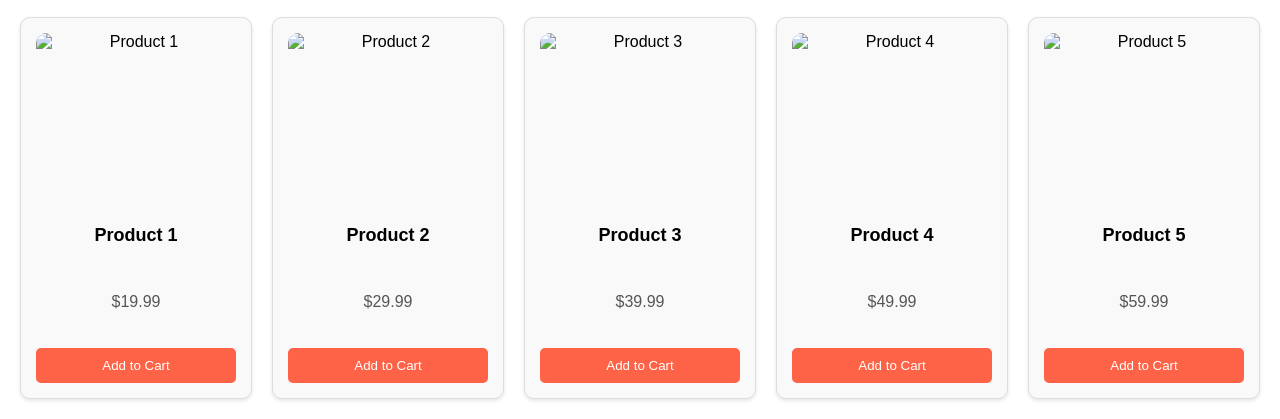
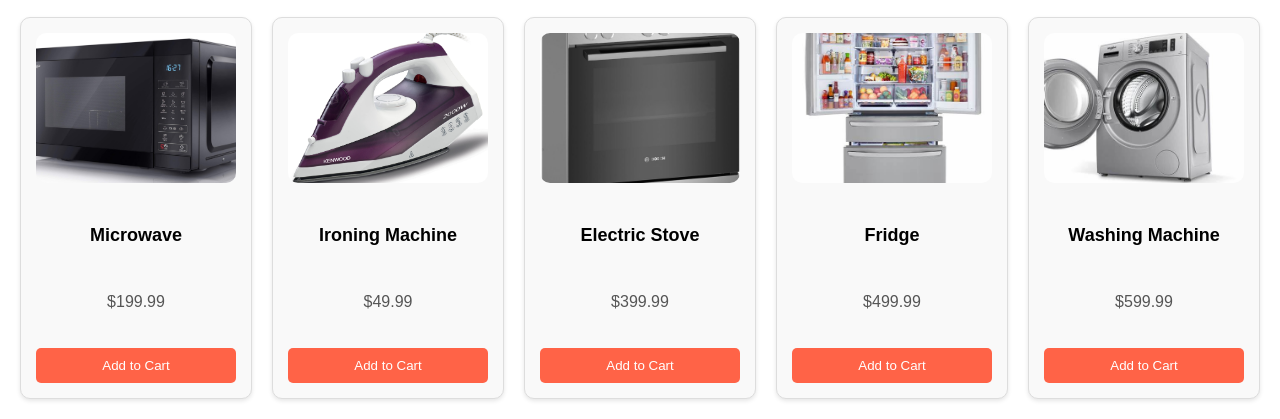
Before and after one commit to hazey-dere/grove-shop.com, a plain HTML site: page Home-appliances.html in a window 1280 px wide. Shown: the part 393-812 px from the top of the page. Drawn offline with Linux system fonts and the light colour scheme.

Commit message:
Add files via upload

```diff
--- a/Home-appliances.html
+++ b/Home-appliances.html
@@ -128,36 +128,36 @@
 
     <div class="product-container">
         <div class="product-card">
-            <img src="product1.jpg" alt="Product 1">
-            <h3>Product 1</h3>
-            <p>$19.99</p>
+            <img src="Microwave.jpg" alt="Product 1">
+            <h3>Microwave</h3>
+            <p>$199.99</p>
             <button onclick="addToCart(1)">Add to Cart</button>
         </div>
 
         <div class="product-card">
-            <img src="product2.jpg" alt="Product 2">
-            <h3>Product 2</h3>
-            <p>$29.99</p>
+            <img src="Ironing Machine.jpg" alt="Product 2">
+            <h3>Ironing Machine</h3>
+            <p>$49.99</p>
             <button onclick="addToCart(2)">Add to Cart</button>
         </div>
 
         <div class="product-card">
-            <img src="product3.jpg" alt="Product 3">
-            <h3>Product 3</h3>
-            <p>$39.99</p>
+            <img src="Electric Stove.jpg" alt="Product 3">
+            <h3>Electric Stove</h3>
+            <p>$399.99</p>
             <button onclick="addToCart(3)">Add to Cart</button>
         </div>
 
         <div class="product-card">
-            <img src="product4.jpg" alt="Product 4">
-            <h3>Product 4</h3>
-            <p>$49.99</p>
+            <img src="Fridge.jpg" alt="Product 4">
+            <h3>Fridge</h3>
+            <p>$499.99</p>
             <button onclick="addToCart(4)">Add to Cart</button>
         </div>
         <div class="product-card">
-            <img src="product5.jpg" alt="Product 5">
-            <h3>Product 5</h3>
-            <p>$59.99</p>
+            <img src="Washing Machine.jpg" alt="Product 5">
+            <h3>Washing Machine</h3>
+            <p>$599.99</p>
             <button onclick="addToCart(5)">Add to Cart</button>
         </div>
     </div>
```
Also changed, not shown: Electric Stove.jpg (added), Fridge.jpg (added), Ironing Machine.jpg (added), Microwave.jpg (added), Washing Machine.jpg (added).
